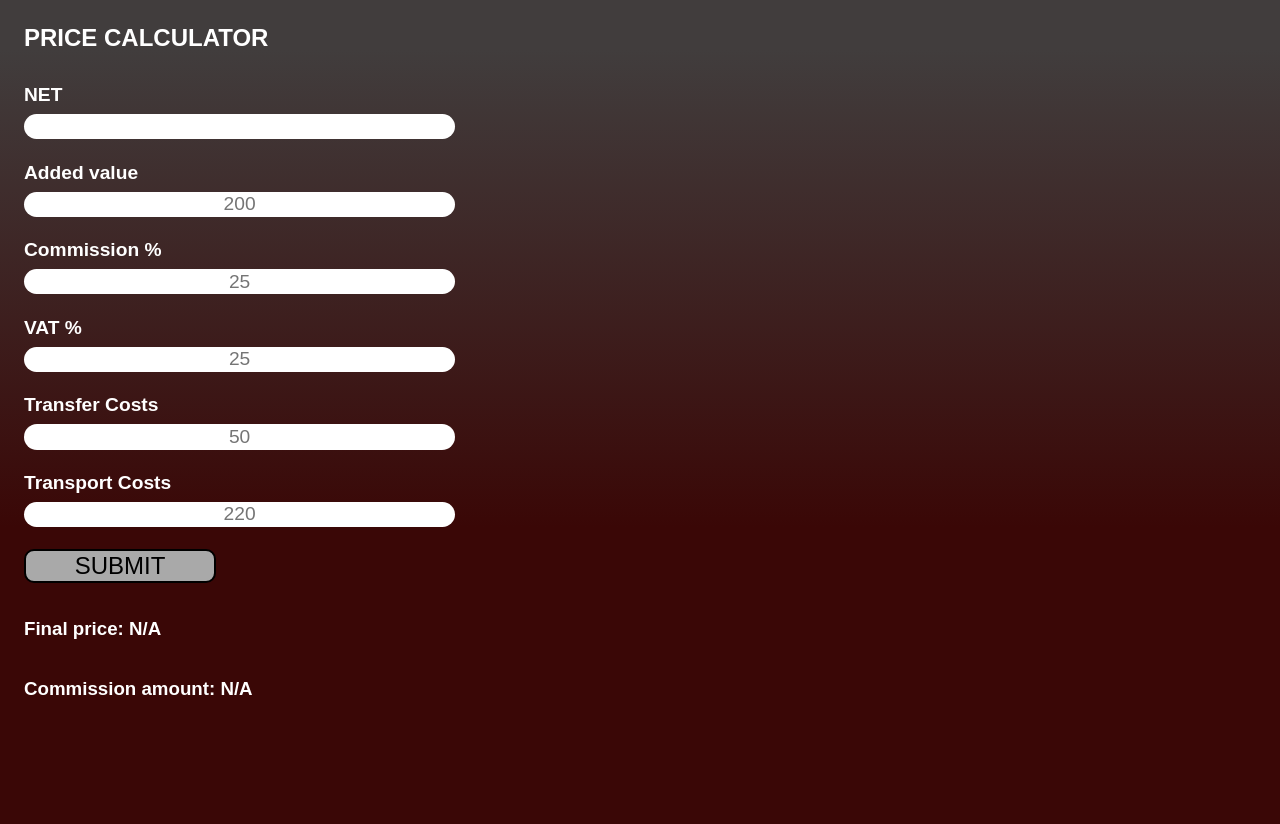
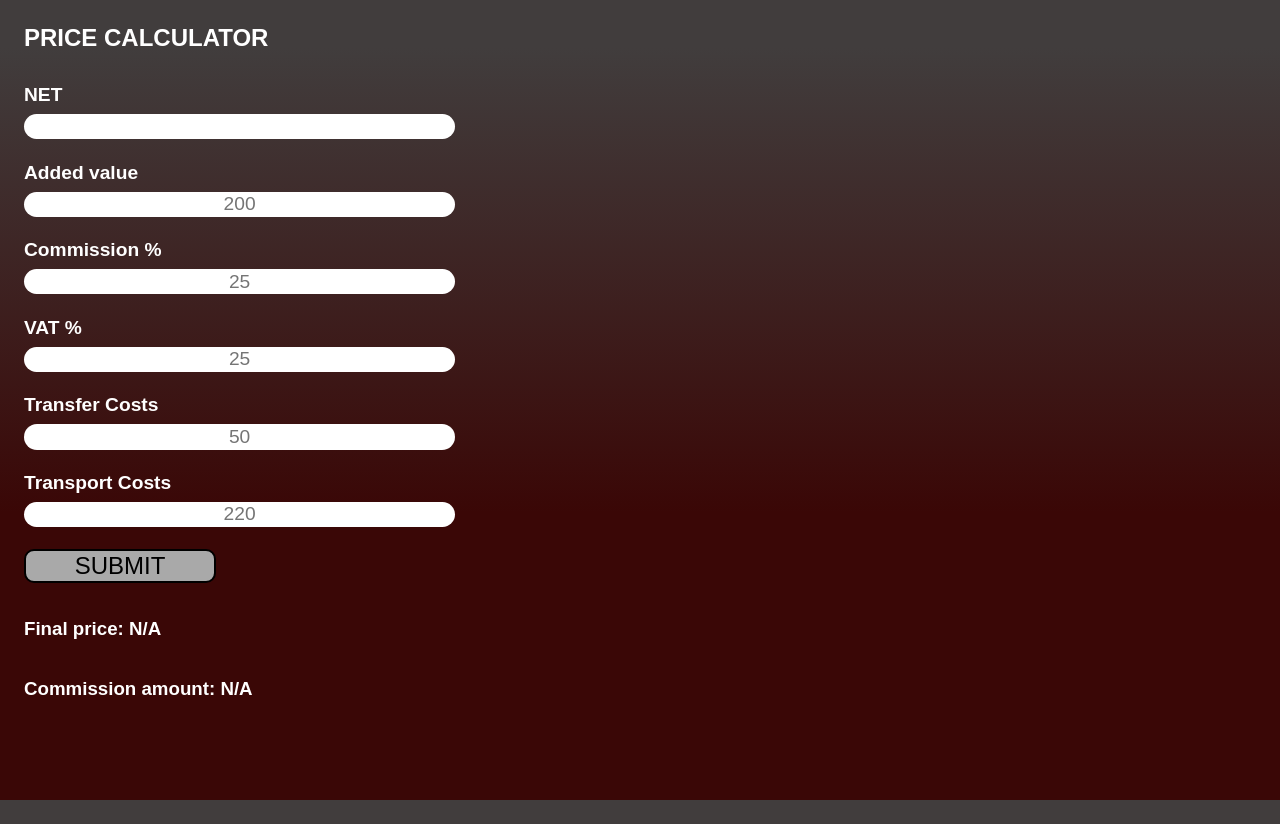
Before and after one commit to spetrescu/price-calculator-react, a React (Create React App) app: page / in a window 1280 px wide. Built offline with nearby package versions, Linux system fonts and the light colour scheme.

Commit message:
fix background

```diff
--- a/public/index.css
+++ b/public/index.css
@@ -1,19 +1,9 @@
 html{
     font-size:16px;
+    background: linear-gradient(180deg, rgba(65,61,61,1) 6%, rgba(58,7,6,1) 64%) fixed;
+
 }
 body{
     margin:0;
     padding:0;
 }
-
-/*mjx-container[jax="SVG"][display="true"] {*/
-/*    display: flex!important;*/
-/*}*/
-
-/*.mathjax > svg {*/
-/*    color:white;*/
-/*    background-color:red;*/
-/*    fill:red;*/
-/*    width: 90vw;*/
-/*    height: 100%;*/
-/*}*/
--- a/src/App.styles.ts
+++ b/src/App.styles.ts
@@ -4,7 +4,7 @@ import styled from 'styled-components'
 export const App = styled.div`
 //background-color: yellow;
   font-family: poppins-extralight,poppins,sans-serif;
-  background: linear-gradient(180deg, rgba(65,61,61,1) 6%, rgba(58,7,6,1) 64%);
+  //background: linear-gradient(180deg, rgba(65,61,61,1) 6%, rgba(58,7,6,1) 64%);
   //background: green;
   //padding-top:1px;
   //padding-left:1.5rem;
@@ -13,7 +13,7 @@ export const App = styled.div`
   padding-left:1.5rem;
   padding-right:1.5rem;
   width:auto;
-  height:100%;
+  height:100vh;
 `
 export const Title = styled.h2`
 color:white;
```
